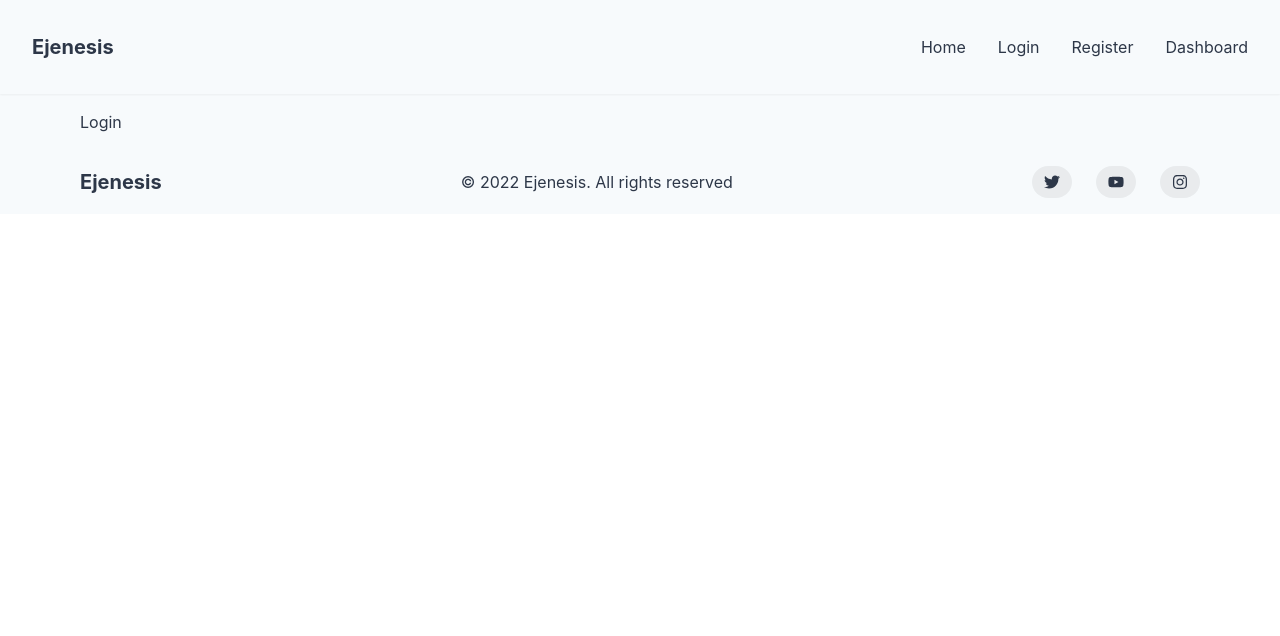
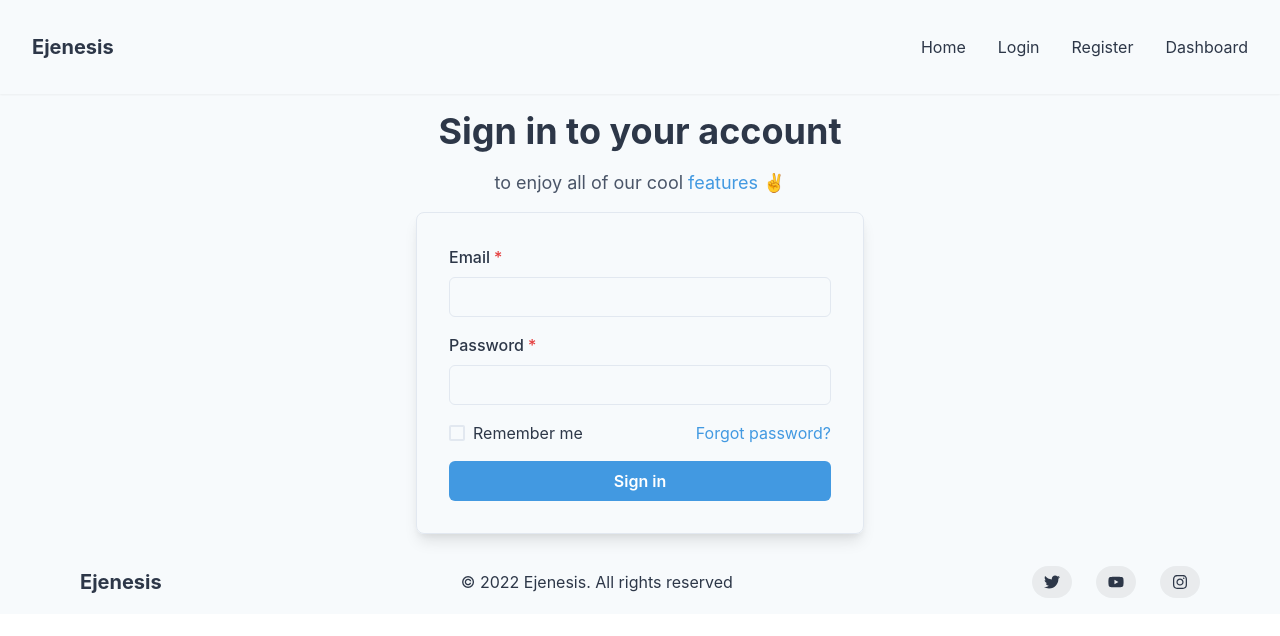
Before and after one commit to ceghap/ejenesis-react, a React (Create React App) app: page /login in a window 1280 px wide. Shown: the top 636 px of the page. Built offline with nearby package versions, Linux system fonts and the light colour scheme.

Commit message:
#3 create layout & basic UI - install firebase for auth - add function for firebase auth

```diff
--- a/package.json
+++ b/package.json
@@ -14,6 +14,8 @@
     "@types/node": "^12.0.0",
     "@types/react": "^16.9.0",
     "@types/react-dom": "^16.9.0",
+    "firebase": "^9.8.1",
+    "formik": "^2.2.9",
     "framer-motion": "^4.0.0",
     "react": "^18.1.0",
     "react-dom": "^18.1.0",
@@ -21,7 +23,8 @@
     "react-router-dom": "6",
     "react-scripts": "5.0.1",
     "typescript": "^4.3.5",
-    "web-vitals": "^0.2.2"
+    "web-vitals": "^0.2.2",
+    "yup": "^0.32.11"
   },
   "scripts": {
     "start": "react-scripts start",
--- a/src/hooks/useAuth.tsx
+++ /dev/null
@@ -1,3 +0,0 @@
-export const useAuth = () => {
-  return { isAuthenticated: false };
-};
--- a/src/public/Login.tsx
+++ b/src/public/Login.tsx
@@ -1,10 +1,122 @@
 // import { Button } from "@chakra-ui/react";
 import React from "react";
+import { useFormik } from "formik";
+import {
+  Flex,
+  FormControl,
+  FormLabel,
+  FormErrorMessage,
+  Text,
+  Input,
+  Button,
+  Heading,
+  Stack,
+  Link,
+  Checkbox,
+} from "@chakra-ui/react";
+import * as Yup from "yup";
+import { signIn } from "../utils/firebase/signIn";
+import { useNavigate } from "react-router-dom";
+
 // import { useNavigate } from "react-router-dom";
 // import { useAuth } from "../hooks/useAuth";
 
 function Login() {
-  return <div>Login</div>;
+  const navigate = useNavigate();
+
+  const formik = useFormik({
+    initialValues: {
+      email: "",
+      password: "",
+      remember: false,
+    },
+    validationSchema: Yup.object({
+      email: Yup.string().email().required(),
+      password: Yup.string().min(6).required(),
+    }),
+    onSubmit: async (values) => {
+      console.log(values);
+      const user = await signIn(values.email, values.password);
+      console.log(user);
+
+      if (!user) return alert("Invalid Credentials");
+
+      navigate("/dashboard");
+    },
+  });
+
+  return (
+    <>
+      <Heading as="h2">Sign in to your account</Heading>
+      <Text fontSize={"lg"} color={"gray.600"}>
+        to enjoy all of our cool <Link color={"blue.400"}>features</Link> ✌️
+      </Text>
+      <Flex
+        p={8}
+        shadow="lg"
+        direction="column"
+        borderRadius="lg"
+        minW="md"
+        gap="2"
+        borderWidth="1px"
+        m="auto"
+      >
+        <form onSubmit={formik.handleSubmit}>
+          <Stack spacing={4}>
+            <FormControl
+              isRequired
+              isInvalid={!!formik.errors.email || undefined}
+            >
+              <FormLabel htmlFor="email">Email</FormLabel>
+              <Input
+                type="email"
+                id="email"
+                {...formik.getFieldProps("email")}
+              />
+              <FormErrorMessage>{formik.errors.email}</FormErrorMessage>
+            </FormControl>
+            <FormControl
+              isRequired
+              isInvalid={!!formik.errors.password || undefined}
+            >
+              <FormLabel htmlFor="password">Password</FormLabel>
+              <Input
+                type="password"
+                id="password"
+                {...formik.getFieldProps("password")}
+              />
+              <FormErrorMessage>{formik.errors.password}</FormErrorMessage>
+            </FormControl>
+            <Stack spacing={10}>
+              <Stack
+                direction={{ base: "column", sm: "row" }}
+                align={"start"}
+                justify={"space-between"}
+              >
+                <Checkbox
+                  id="remember-me"
+                  {...formik.getFieldProps("remember")}
+                >
+                  Remember me
+                </Checkbox>
+                <Link color={"blue.400"}>Forgot password?</Link>
+              </Stack>
+            </Stack>
+            <Button
+              type="submit"
+              bg={"blue.400"}
+              color={"white"}
+              _hover={{
+                bg: "blue.500",
+              }}
+            >
+              Sign in
+            </Button>
+          </Stack>
+        </form>
+      </Flex>
+    </>
+  );
 }
 
 export default Login;
--- a/src/routes/PrivateRoute.tsx
+++ b/src/routes/PrivateRoute.tsx
@@ -1,16 +1,15 @@
 import { Outlet, Navigate } from "react-router-dom";
-import { useAuth } from "../hooks/useAuth";
 import Navbar from "../common/components/Navbar";
 import Footer from "../common/components/Footer";
 import { Container } from "@chakra-ui/react";
 import Layout from "../common/components/Layout";
 
 const PrivateRoute = () => {
-  const { isAuthenticated } = useAuth();
+  const user = false;
   return (
     <Layout>
-      <Navbar privateRoute={isAuthenticated} />
-      {isAuthenticated ? (
+      <Navbar privateRoute={user} />
+      {user ? (
         <Container>
           <Outlet />
         </Container>
--- a/src/routes/PublicRoute.tsx
+++ b/src/routes/PublicRoute.tsx
@@ -1,22 +1,22 @@
 import { Outlet, Navigate } from "react-router-dom";
 import { Container, Stack } from "@chakra-ui/react";
 import Layout from "../common/components/Layout";
-import { useAuth } from "../hooks/useAuth";
+
 import Navbar from "../common/components/Navbar";
 import Footer from "../common/components/Footer";
 
 const PublicRoute = () => {
-  const { isAuthenticated } = useAuth();
+  const user = false;
   return (
     <Layout>
       <>
-        <Navbar privateRoute={isAuthenticated} />
-        {!isAuthenticated ? (
+        <Navbar privateRoute={user} />
+        {!user ? (
           <Container
             as={Stack}
             maxW={"6xl"}
             py={4}
-            direction={{ base: "column", md: "row" }}
+            direction="column"
             spacing={4}
             justify={{ base: "center", md: "space-between" }}
             align={{ base: "center", md: "center" }}
--- /dev/null
+++ b/src/utils/firebase/config.ts
@@ -0,0 +1,17 @@
+import firebase from "firebase/compat/app";
+import { getAuth } from "firebase/auth";
+
+const firebaseConfig = {
+  apiKey: "AIzaSyAbY5bEat1kzbjRfyS6cxoBGawgU2etWhM",
+  authDomain: "ejenesis-a4351.firebaseapp.com",
+  projectId: "ejenesis-a4351",
+  storageBucket: "ejenesis-a4351.appspot.com",
+  messagingSenderId: "949968200626",
+  appId: "1:949968200626:web:c62c8c62936bfaf81afaab",
+  measurementId: "G-XEM74B9ZQ5",
+};
+
+// eslint-disable-next-line @typescript-eslint/no-unused-vars
+const app = firebase.initializeApp(firebaseConfig);
+
+export const auth = getAuth();
--- /dev/null
+++ b/src/utils/firebase/signIn.ts
@@ -0,0 +1,15 @@
+import { signInWithEmailAndPassword } from "firebase/auth";
+import { auth } from "./config";
+
+export const signIn = async (email: string, password: string) => {
+  try {
+    const { user } = await signInWithEmailAndPassword(auth, email, password);
+
+    if (!user) return null;
+
+    return user;
+  } catch (error) {
+    console.log(error);
+    return null;
+  }
+};
```
Also changed, not shown: src/hooks/auth/useToken.ts (added, +18 -0 lines), src/utils/firebase/signOut.ts (added, +15 -0 lines), src/utils/firebase/signUp.ts (added, +18 -0 lines), 1 other file (tests, documents, lock files or other folders).
